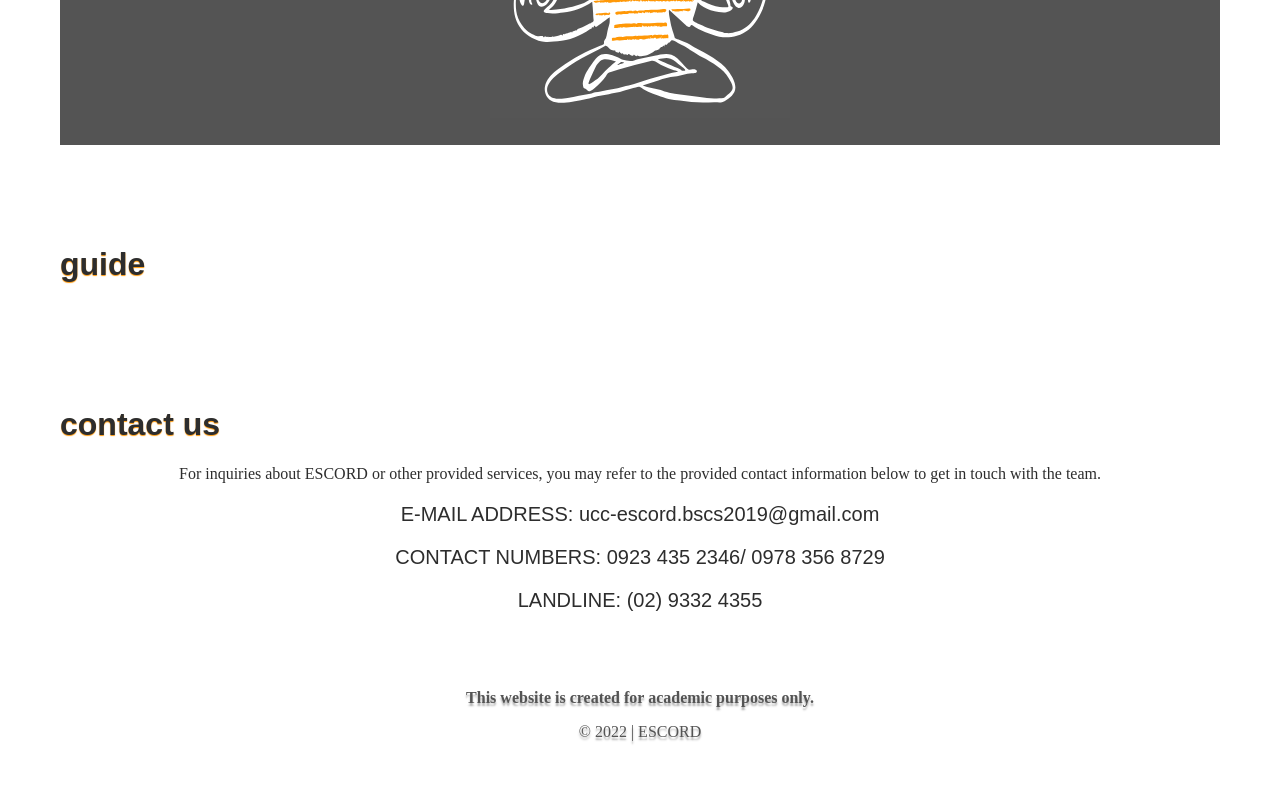
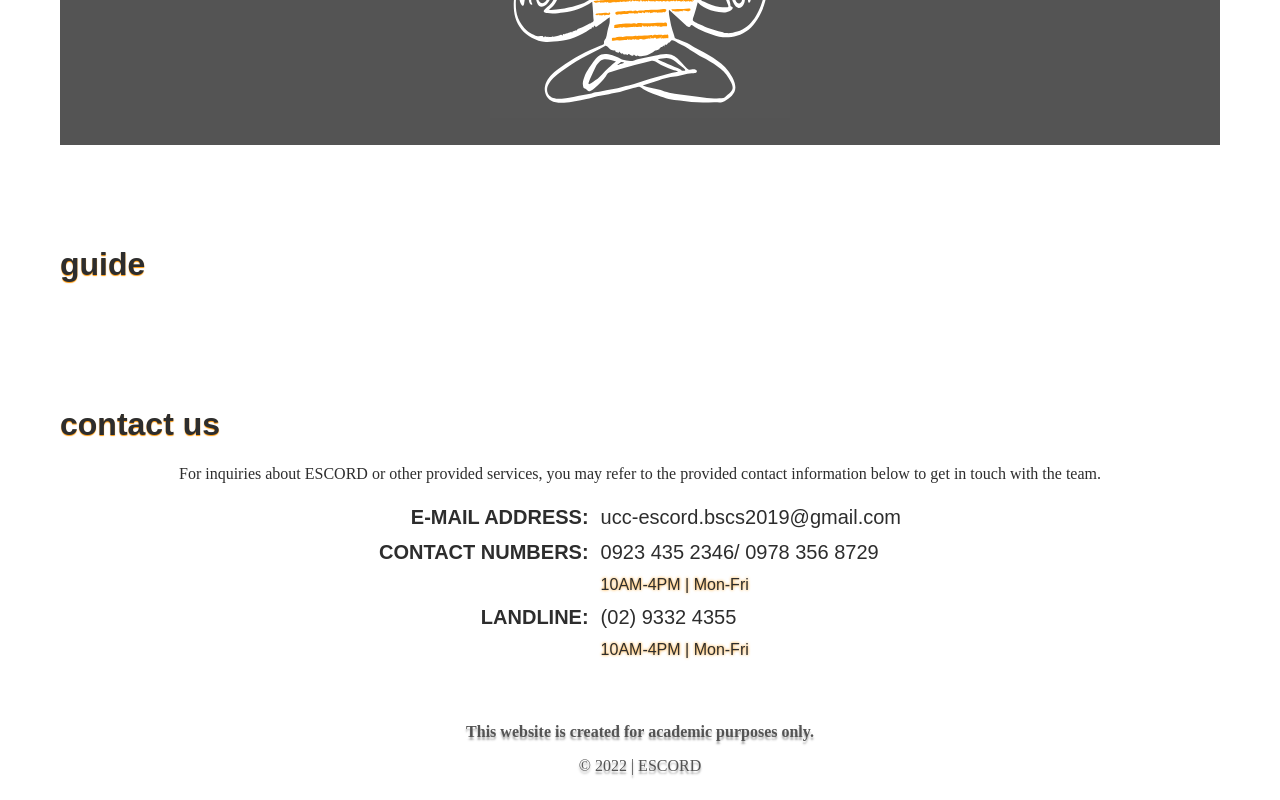
Before and after one commit to trizhaaaaa/escord-vuemd, a Vue app in the folder escord-v1.0/: page /#/ in a window 1280 px wide. Shown: the part 1917-2717 px from the top of the page. Before the commit the page ends 2683 px from the top, so only its background shows below. Built offline with nearby package versions, Linux system fonts and the light colour scheme; a web font is replaced by a local one.

Commit message:
updated contents on contact-page; table-contact info (wd, nr)

```diff
--- a/escord-v1.0/src/components/Contact.vue
+++ b/escord-v1.0/src/components/Contact.vue
@@ -1,14 +1,40 @@
 <template>
   <div id="contact">
     <h1 class="landing-page-title">contact us</h1>
+
     <p>
       For inquiries about ESCORD or other provided services, you may refer to
       the provided contact information below to get in touch with the team.
     </p>
 
-    <p class="contactInfo">E-MAIL ADDRESS: ucc-escord.bscs2019@gmail.com</p>
-    <p class="contactInfo">CONTACT NUMBERS: 0923 435 2346/ 0978 356 8729</p>
-    <p class="contactInfo">LANDLINE: (02) 9332 4355</p>
+    <center>
+      <table>
+        <tr>
+          <td class="title">E-MAIL ADDRESS:</td>
+          <td>ucc-escord.bscs2019@gmail.com</td>
+        </tr>
+
+        <tr>
+          <td class="title">CONTACT NUMBERS:</td>
+          <td>0923 435 2346/ 0978 356 8729</td>
+        </tr>
+
+        <tr>
+          <td></td>
+          <td class="sched">10AM-4PM | Mon-Fri</td>
+        </tr>
+
+        <tr>
+          <td class="title">LANDLINE:</td>
+          <td>(02) 9332 4355</td>
+        </tr>
+
+        <tr>
+          <td></td>
+          <td class="sched">10AM-4PM | Mon-Fri</td>
+        </tr>
+      </table>
+    </center>
   </div>
 </template>
 
@@ -21,8 +47,20 @@ export default {
 </script>
 
 <style scoped>
-p.contactInfo {
+tr {
   font-family: "Cuprum", sans-serif;
   font-size: 20px;
 }
+td {
+  padding: 5px;
+  vertical-align: middle;
+}
+td.title {
+  font-weight: bold;
+  text-align: right;
+}
+td.sched {
+  font-size: 16px;
+  text-shadow: 0px 0px 3px #ff9807;
+}
 </style>
```
